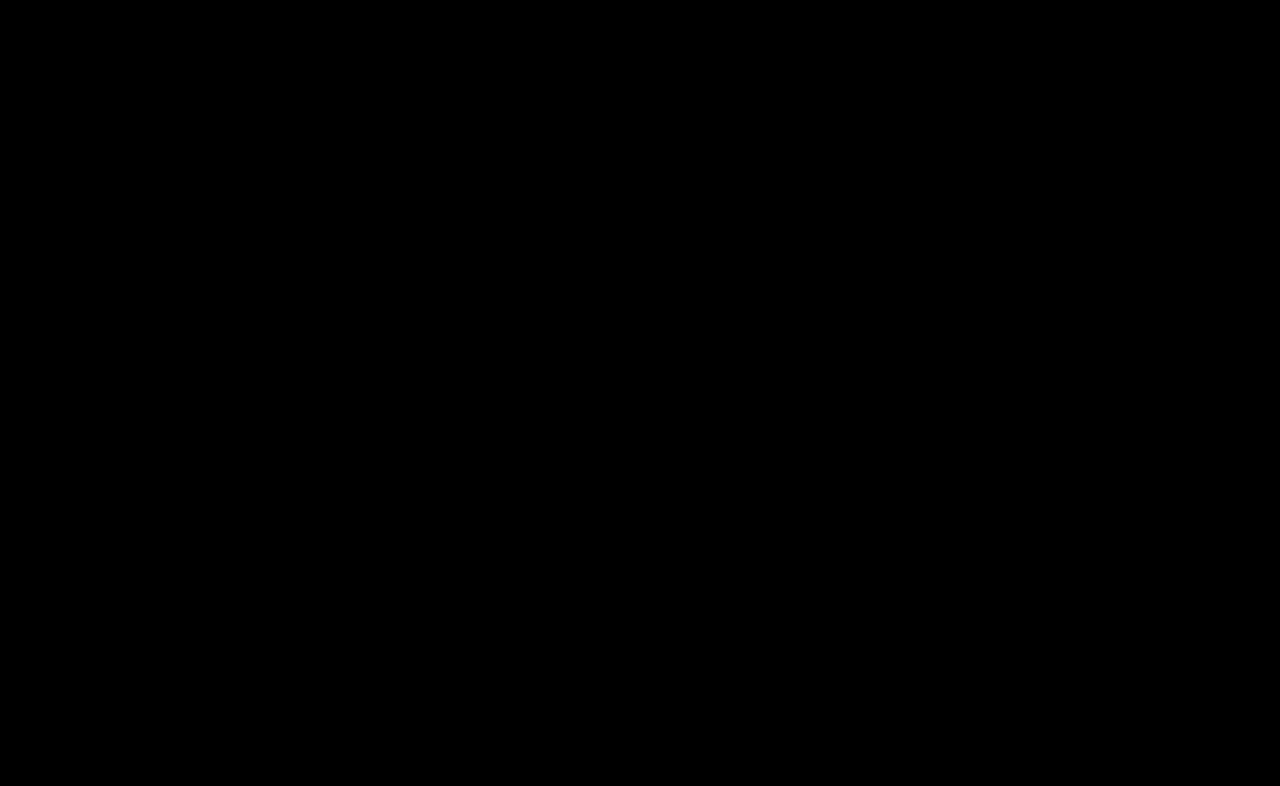
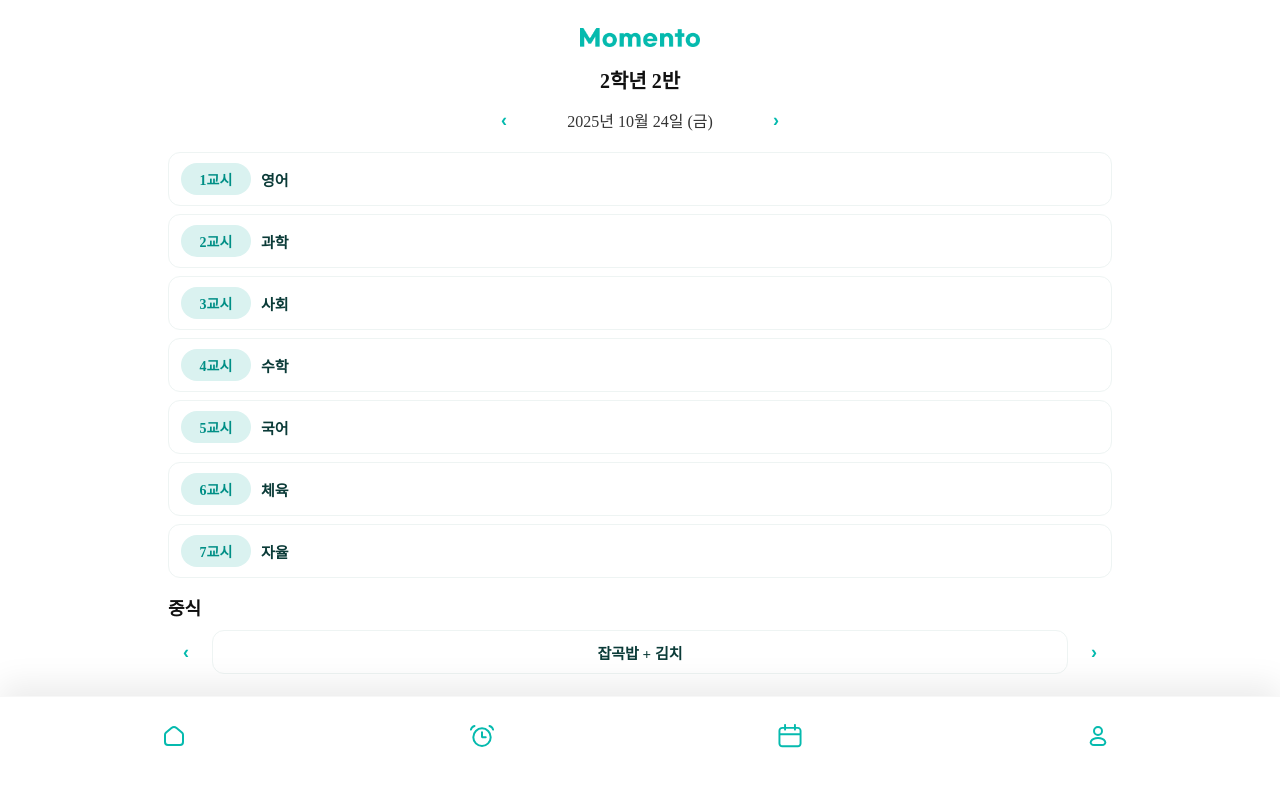
Before and after one commit to MAS-MIRIM/Momento_Frontend, a React (Vite) app: page /timetable in a window 1280 px wide. Before the commit this address had no page. Shown: the top 786 px of the page. Built offline with nearby package versions, Linux system fonts and the light colour scheme.

Commit message:
[Feat] :: 시간표 페이지 추가

```diff
--- a/src/App.jsx
+++ b/src/App.jsx
@@ -5,6 +5,8 @@ import LoginScreen from "./pages/LoginPage";
 import SignUpScreen from "./pages/SignupPage";
 import HomePage from "./pages/HomePage";
 import CalendarPage from "./pages/CalendarPage";
+import TimetablePage from "./pages/TimetablePage";
+// import ProfilePage from "./pages/ProfilePage";
 
 const App = () => {
   return (
@@ -15,6 +17,8 @@ const App = () => {
         <Route path="/signup" element={<SignUpRoute />} />
         <Route path="/home" element={<HomeRoute />} />
         <Route path="/calendar" element={<CalendarRoute />} />
+        <Route path="/timetable" element={<TimetablePage />} />
+        {/* <Route path="/profile" element={<ProfilePage />} /> */}
       </Routes>
     </BrowserRouter>
   );
@@ -75,4 +79,20 @@ const CalendarRoute = () => {
   );
 };
 
+const TimetableRoute = () => {
+  return (
+    <div className="app-container">
+      <TimetablePage />
+    </div>
+  );
+};
+
+// const ProfileRoute = () => {
+//   return (
+//     <div className="app-container">
+//       <ProfilePage />
+//     </div>
+//   );
+// };
+
 export default App;
--- a/src/pages/CalendarPage.jsx
+++ b/src/pages/CalendarPage.jsx
@@ -102,7 +102,7 @@ const Cell = styled.button`
   background: #ffffff;
   border: none;
   border-radius: 12px;
-  height: 92px;
+  height: 82px;
   padding: 8px;
   min-width: 0;
   text-align: left;
--- a/src/pages/TimetablePage.jsx
+++ b/src/pages/TimetablePage.jsx
@@ -0,0 +1,260 @@
+import React, { useMemo, useState } from "react";
+import styled from "styled-components";
+import logo from "../assets/logo.png";
+import TabNavigation from "../components/TabNavigation";
+
+const Container = styled.div`
+  width: 100%;
+  height: 100%;
+  background: #fff;
+  display: flex;
+  flex-direction: column;
+  align-items: center;
+  position: relative;
+  padding: 20px;
+`;
+
+const Header = styled.header`
+  width: 100%;
+  max-width: 960px;
+  display: flex;
+  align-items: center;
+  justify-content: center;
+  padding-top: 8px;
+`;
+
+const Logo = styled.img`
+  width: 120px;
+  height: auto;
+`;
+
+const ClassLine = styled.div`
+  margin-top: 18px;
+  font-size: 20px;
+  font-weight: 700;
+  color: #111;
+`;
+
+const DateBar = styled.div`
+  width: 100%;
+  max-width: 960px;
+  display: flex;
+  align-items: center;
+  justify-content: center;
+  gap: 8px;
+  margin-top: 8px;
+`;
+
+const DateBtn = styled.button`
+  width: 36px;
+  height: 36px;
+  border-radius: 10px;
+  border: none;
+  background: #ffffff;
+  color: #05baae;
+  font-size: 18px;
+  font-weight: 700;
+  cursor: pointer;
+  transition: background 0.15s ease, transform 0.05s ease;
+  &:hover {
+    background: #f6fbfa;
+  }
+  &:active {
+    transform: translateY(1px);
+  }
+`;
+
+const DateText = styled.div`
+  font-size: 16px;
+  color: #333;
+  min-width: 220px;
+  text-align: center;
+`;
+
+const TimetableWrap = styled.div`
+  width: 100%;
+  max-width: 960px;
+  margin-top: 14px;
+  padding: 0 8px;
+`;
+
+const PeriodRow = styled.div`
+  display: grid;
+  grid-template-columns: 70px 1fr;
+  gap: 10px;
+  align-items: center;
+  padding: 10px 12px;
+  border-radius: 12px;
+  background: #ffffff;
+  border: 1px solid #eef4f3;
+  & + & {
+    margin-top: 8px;
+  }
+`;
+
+const PeriodBadge = styled.div`
+  height: 32px;
+  border-radius: 9999px;
+  background: #daf2f0;
+  color: #008f86;
+  font-size: 14px;
+  font-weight: 800;
+  display: inline-flex;
+  align-items: center;
+  justify-content: center;
+`;
+
+const Subject = styled.div`
+  font-size: 15px;
+  color: #0b3b38;
+  font-weight: 600;
+`;
+
+const LunchSection = styled.section`
+  width: 100%;
+  max-width: 960px;
+  margin-top: 16px;
+  padding: 0 8px 90px;
+`;
+
+const LunchTitle = styled.h3`
+  margin: 0 0 10px;
+  font-size: 18px;
+  font-weight: 800;
+  color: #111;
+`;
+
+const LunchBar = styled.div`
+  display: grid;
+  grid-template-columns: 36px 1fr 36px;
+  align-items: center;
+  gap: 8px;
+`;
+
+const LunchBtn = styled.button`
+  width: 36px;
+  height: 36px;
+  border-radius: 10px;
+  border: none;
+  background: #ffffff;
+  color: #05baae;
+  font-size: 18px;
+  font-weight: 700;
+  cursor: pointer;
+  transition: background 0.15s ease, transform 0.05s ease;
+  &:hover {
+    background: #f6fbfa;
+  }
+  &:active {
+    transform: translateY(1px);
+  }
+`;
+
+const LunchItem = styled.div`
+  height: 44px;
+  border: 1px solid #eef4f3;
+  border-radius: 12px;
+  display: flex;
+  align-items: center;
+  justify-content: center;
+  color: #0b3b38;
+  font-size: 15px;
+  font-weight: 700;
+`;
+
+const BottomPad = styled.div`
+  height: 92px;
+`;
+
+function fmtKoreanDate(d) {
+  const y = d.getFullYear();
+  const m = d.getMonth() + 1;
+  const day = d.getDate();
+  const weekdays = ["일", "월", "화", "수", "목", "금", "토"];
+  const w = weekdays[d.getDay()];
+  return `${y}년 ${m}월 ${day}일 (${w})`;
+}
+
+const EXAMPLE_TABLE = {
+  1: ["국어", "수학", "체육", "영어", "과학", "음악", "자율"],
+  2: ["사회", "수학", "미술", "국어", "영어", "과학", "창체"],
+  3: ["국어", "수학", "영어", "사회", "체육", "과학", "동아리"],
+  4: ["수학", "국어", "과학", "영어", "사회", "기술가정", "창체"],
+  5: ["영어", "과학", "사회", "수학", "국어", "체육", "자율"],
+  6: ["자율", "자율", "자율", "자율", "자율", "자율", "자율"],
+  0: ["국어 보충", "수학 보충", "영어 보충", "자습", "자습", "자습", "자율"],
+};
+
+const EXAMPLE_LUNCH = [
+  "잡곡밥 + 김치",
+  "돈까스 + 샐러드",
+  "카레라이스",
+  "비빔밥",
+  "짜장밥 + 단무지",
+];
+
+const TimetablePage = () => {
+  const [grade, setGrade] = useState(2);
+  const [klass, setKlass] = useState(2);
+  const [date, setDate] = useState(new Date(2025, 9, 24));
+  const [lunchIdx, setLunchIdx] = useState(0);
+
+  const weekday = date.getDay();
+  const timetable = useMemo(() => EXAMPLE_TABLE[weekday] || [], [weekday]);
+
+  const goPrevDate = () => {
+    const d = new Date(date);
+    d.setDate(d.getDate() - 1);
+    setDate(d);
+  };
+  const goNextDate = () => {
+    const d = new Date(date);
+    d.setDate(d.getDate() + 1);
+    setDate(d);
+  };
+
+  const prevLunch = () =>
+    setLunchIdx((i) => (i - 1 + EXAMPLE_LUNCH.length) % EXAMPLE_LUNCH.length);
+  const nextLunch = () => setLunchIdx((i) => (i + 1) % EXAMPLE_LUNCH.length);
+
+  return (
+    <Container>
+      <Header>
+        <Logo src={logo} alt="logo" />
+      </Header>
+
+      <ClassLine>
+        {grade}학년 {klass}반
+      </ClassLine>
+
+      <DateBar>
+        <DateBtn onClick={goPrevDate}>‹</DateBtn>
+        <DateText>{fmtKoreanDate(date)}</DateText>
+        <DateBtn onClick={goNextDate}>›</DateBtn>
+      </DateBar>
+
+      <TimetableWrap>
+        {timetable.map((subj, idx) => (
+          <PeriodRow key={idx}>
+            <PeriodBadge>{idx + 1}교시</PeriodBadge>
+            <Subject>{subj}</Subject>
+          </PeriodRow>
+        ))}
+      </TimetableWrap>
+
+      <LunchSection>
+        <LunchTitle>중식</LunchTitle>
+        <LunchBar>
+          <LunchBtn onClick={prevLunch}>‹</LunchBtn>
+          <LunchItem>{EXAMPLE_LUNCH[lunchIdx]}</LunchItem>
+          <LunchBtn onClick={nextLunch}>›</LunchBtn>
+        </LunchBar>
+      </LunchSection>
+
+      <BottomPad />
+      <TabNavigation />
+    </Container>
+  );
+};
+
+export default TimetablePage;
```
Also changed, not shown: src/pages/SignUpPage.jsx (+126 -83 lines).
